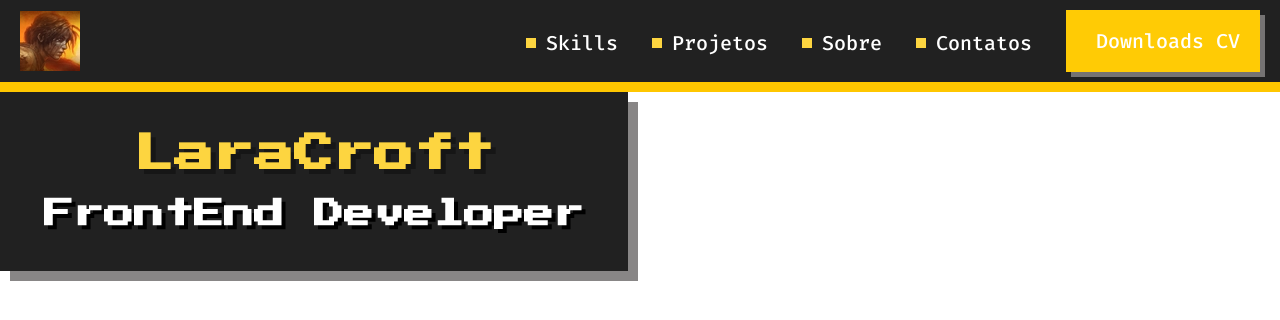
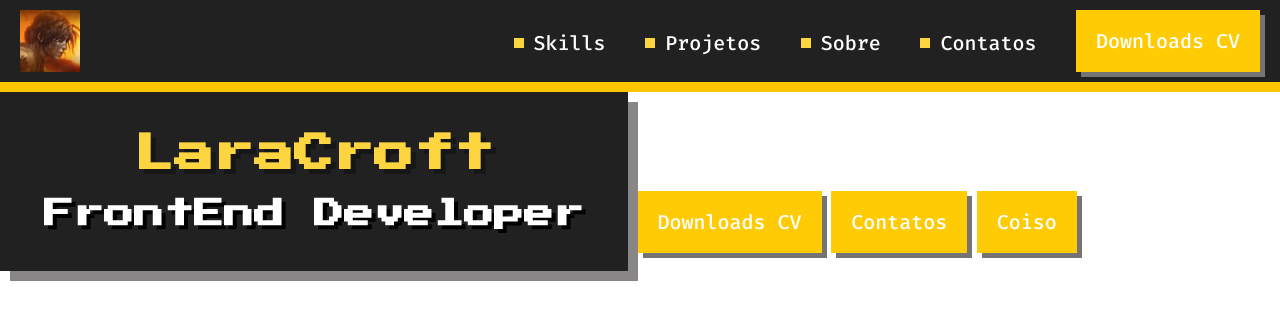
Before and after one commit to RileyAguiar/RileyAguiar.github.io, a plain HTML site: page index.html in a window 1280 px wide. Drawn offline with Linux system fonts and the light colour scheme.

Commit message:
Create the components

```diff
--- /dev/null
+++ b/css/components/action.css
@@ -0,0 +1,23 @@
+.action {
+    display: inline-flex;
+    align-items: center;
+    color: #FFF;
+    font-size: 20px;
+    font-weight: 500;
+    text-decoration: none;
+    margin-right: 30px;
+    transition: transform 105ms cubic-bezier(.45,.97,.68,2.48);
+
+}
+
+.action::before {
+    content: "";
+    background-color: #FDD540;
+    width: 10px;
+    height: 10px;
+    margin-right: 10px;
+}
+
+a:hover {
+    transform: scale(1.04);
+}
--- a/css/components/box.css
+++ b/css/components/box.css
@@ -1,4 +1,4 @@
-#box {
+.box {
     display:inline-block;
     background-color: #212121;
     box-shadow: 10px 10px 0 rgba(83, 80, 80, 0.692);
@@ -7,6 +7,6 @@
 
 }
 
-#box h1 {
+.box .title {
     margin-bottom: 25px;
 }
--- /dev/null
+++ b/css/components/header.css
@@ -0,0 +1,7 @@
+.header {
+    display: flex;
+    justify-content: space-between;
+    background-color:#212121;
+    border-bottom: 10px solid #FFC700;
+    padding: 10px 20px;
+}
--- a/css/components/subtitle.css
+++ b/css/components/subtitle.css
@@ -1,4 +1,4 @@
-h2 {
+.subtitle {
     font-size: 30px;
     text-shadow: 4px 4px 0px #000;
     font-family: 'Press Start 2P', sans-serif;
--- a/css/components/title.css
+++ b/css/components/title.css
@@ -1,4 +1,4 @@
-h1 {
+.title {
     font-family: "Press Start 2P", sans-serif;
     font-size: 40px;
     color: #FDD540;
--- a/css/index.css
+++ /dev/null
@@ -1,58 +0,0 @@
-header {
-    display:flex;
-    justify-content: space-between;
-    align-items: center;
-    background-color:#212121;
-    border-bottom: 10px solid #FFC700;
-    padding-left: 20px;
-    padding-right: 20px;
-    padding-top: 10px;
-    padding-bottom: 10px;
-}
-
-
-nav{
-
-    text-align: right;
-}
-
-a {
-    display: inline-flex;
-    align-items: center;
-    color: #FFF;
-    font-size: 20px;
-    font-family: "Fira Code", Arial, Helvetica, sans-serif;
-    font-weight: 500;
-    text-decoration: none;
-    margin-right: 30px;
-    transition: transform 105ms cubic-bezier(.45,.97,.68,2.48);
-
-}
-
-a::before {
-    content: "";
-    background-color: #FDD540;
-    width: 10px;
-    height: 10px;
-    margin-right: 10px;
-
-}
-
-
-
-#button {
-    display: inline-block;
-    background-color: #FFCB05;
-    box-shadow: 5px 5px 0px #757373;
-    padding: 18px 20px;
-    margin-right: 0;
-    transition: transform 105ms cubic-bezier(.45,.97,.68,2.48);
-}
-
-#button:hover {
-    transform: scale(1.04);
-}
-
-a:hover {
-    transform: scale(1.04);
-}
--- a/css/reset.css
+++ b/css/reset.css
@@ -1,3 +1,13 @@
+body {
+    font-family: "Fira Code", Arial, Helvetica, sans-serif;
+}
+
+
 body, h1, h2, h3 {
     margin: 0;
 }
+
+button {
+    border: none;
+    font-family: inherit;
+}
--- a/index.html
+++ b/index.html
@@ -10,31 +10,38 @@
 
 
         <link rel="stylesheet" href="css/reset.css">
-        <link rel="stylesheet" href="css/index.css">
         <link rel="stylesheet" href="css/components/title.css">
         <link rel="stylesheet" href="css/components/subtitle.css">
         <link rel="stylesheet" href="css/components/box.css">
+        <link rel="stylesheet" href="css/components/button.css">
+        <link rel="stylesheet" href="css/components/action.css">
+        <link rel="stylesheet" href="css/components/header.css">
+
     </head>
     <body>
 
-        <header>
+        <header class="header">
             <img src="assets/img/logo lara.jpeg" alt="Logo">
 
 
             <nav>
-                <a href="" lang="en">Skills</a>
-                <a href="">Projetos</a>
-                <a href="">Sobre</a>
-                <a href="">Contatos</a>
-                <a id="button" href="" lang="en">Downloads CV</a>
+                <a class="action" href="" lang="en">Skills</a>
+                <a class="action" href="">Projetos</a>
+                <a class="action" href="">Sobre</a>
+                <a class="action" href="">Contatos</a>
+                <a class="button" href="" lang="en">Downloads CV</a>
             </nav>
 
         </header>
 
 
-        <div id="box">
-	<h1>LaraCroft</h1>
-        	<h2>FrontEnd Developer</h2>
+        <div class="box">
+	        <h1 class="title">LaraCroft</h1>
+        	<h2 class="subtitle">FrontEnd Developer</h2>
         </div>
+
+        <a class="button" href="" lang="en">Downloads CV</a>
+        <a class="button" href="">Contatos</a>
+        <button class="button">Coiso</button>
     </body>
 </html>
```
